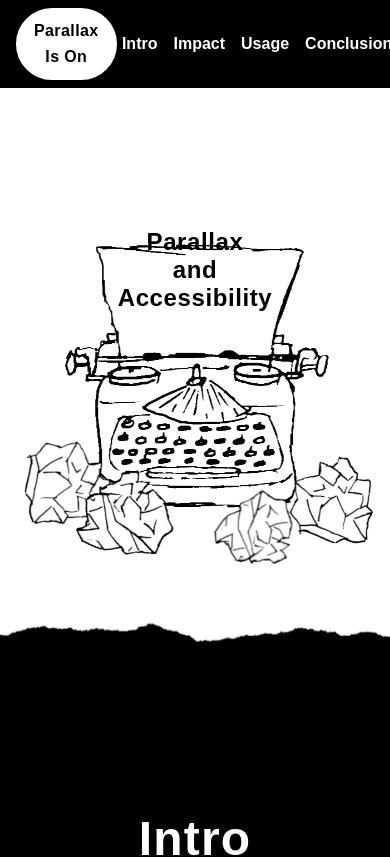
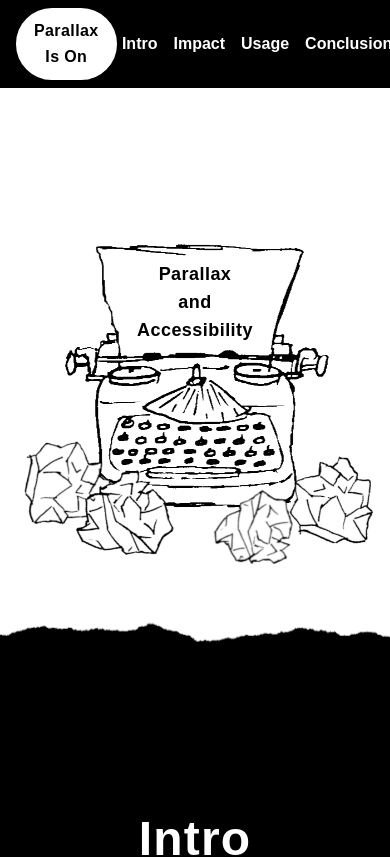
Before and after one commit to ElSmith7/accessibility-with-parallax, a React (Create React App) app: page / in a window 390 px wide. Shown: the top 857 px of the page. Built offline with nearby package versions, Linux system fonts and the light colour scheme.

Commit message:
Edited responsiveness of heading

```diff
--- a/src/components/hero.tsx
+++ b/src/components/hero.tsx
@@ -30,7 +30,7 @@ const Hero: React.FC<HeroProps> = ({ parallaxEnabled }) => {
       <Parallax disabled={!parallaxEnabled} speed={15} className="absolute">
         <img src={paper4} alt="crumpled paper sketch" />
       </Parallax>
-      <h1 className="z-10 text-2xl tracking-wide font-elite font-bold -mt-64  text-center leading-7 sm:-mt-72 sm:pb-10 sm:text-3xl md:-mt-80 md:pb-8 md:leading-10 md:text-4xl">
+      <h1 className="z-10 text-lg tracking-wide font-elite font-bold -mt-48 text-center leading-7 xs:-mt-64 xs:text-2xl  sm:-mt-72 sm:pb-10 sm:text-3xl md:-mt-80 md:pb-8 md:leading-10 md:text-4xl">
         Parallax
         <br />
         and
```
